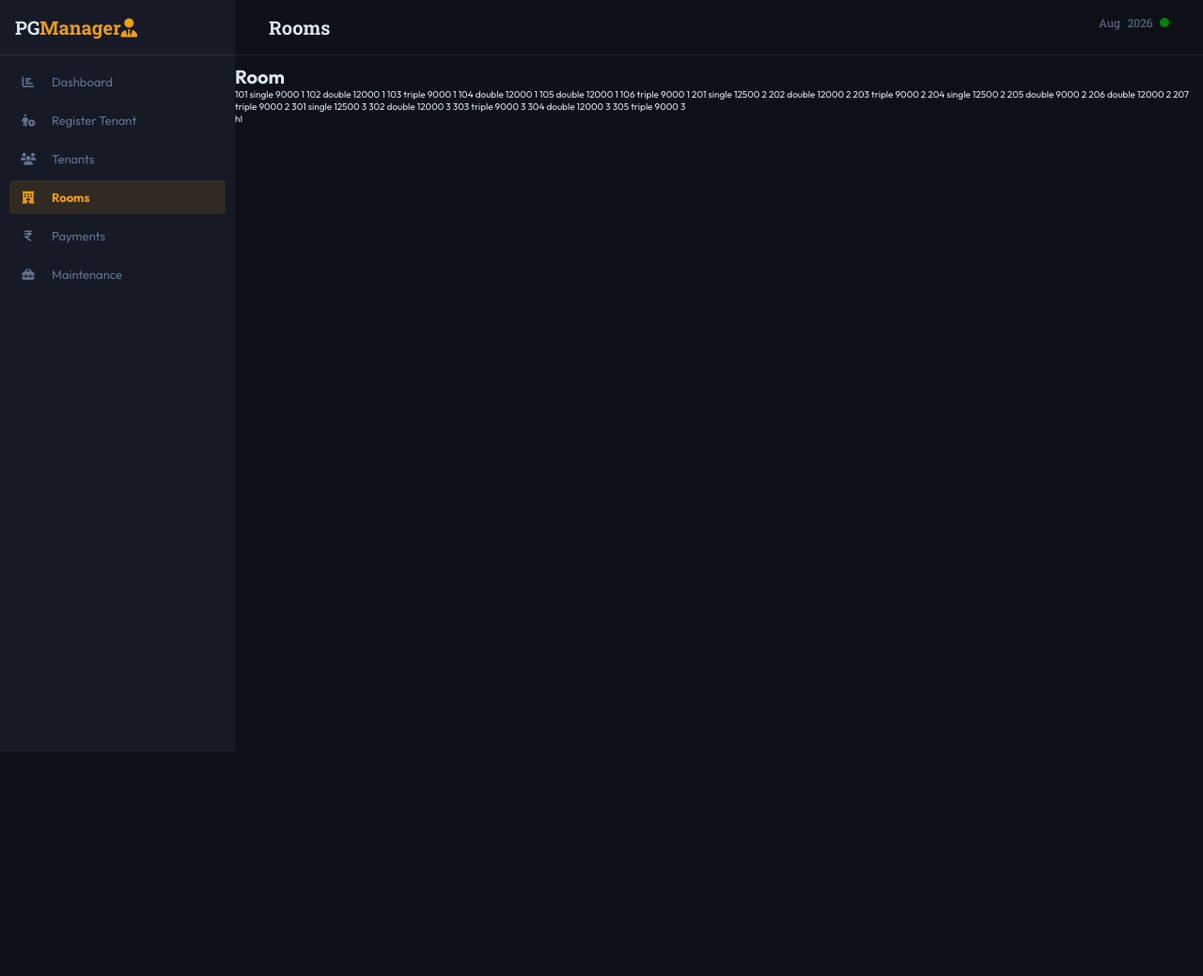
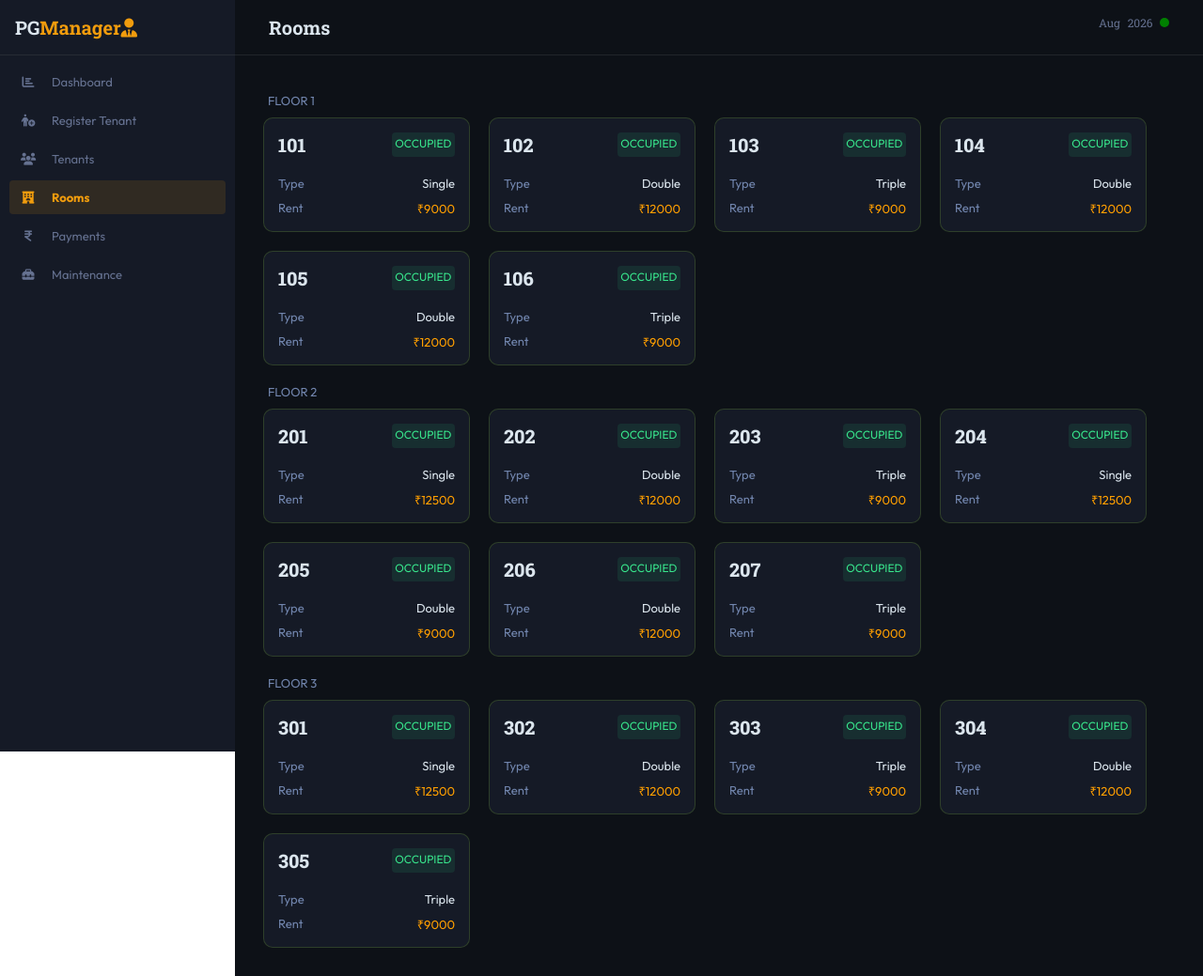
Before and after one commit to shubham33159/pg-rent-management-system, a Django app: page /room in a window 1280 px wide. Shown: the whole page at 94% size. Before the commit the page ends 800 px from the top, so only its background shows below. Run offline with Django 5.2, Linux system fonts and the light colour scheme; data comes from the database, SQL or seed files in the repository; both versions use the stored data as it was after the commit; data that the repository does not hold is empty; some libraries are stand-ins or nearby versions.

Commit message:
room functionality has been added

```diff
--- a/dashboard/forms.py
+++ b/dashboard/forms.py
@@ -34,7 +34,7 @@ from datetime import date
 
 
 class TenantForm(forms.ModelForm):
-    gender = forms.ChoiceField(label="Gender", choices=[("","Select Gender"), ("male","Male"), ("female","Female"), ("others","Others")])
+    # gender = forms.ChoiceField(label="Gender", choices=[("","Select Gender"), ("male","Male"), ("female","Female"), ("others","Others")])
     uid = forms.CharField(label="Adhar Number", max_length=12, validators=[RegexValidator(regex=r"^\d{12}$", message="Aadhaar number must contain exactly 12 digits.")], widget=forms.TextInput(attrs={"placeholder": "XXXX XXXX XXXX"}))
     emg_contact = forms.CharField(label="Contact Phone", max_length=10, validators=[RegexValidator(regex=r"^\d{10}$", message="Phone number must contain exactly 10 digits.")], widget=forms.TextInput(attrs={"placeholder": "e.g. 9999999999"}))
     move_in_date = forms.DateField(label="Move-In Date", initial=date.today, widget=forms.DateInput(attrs={"type": "date"}))
@@ -176,7 +176,7 @@ class AddressForm(forms.ModelForm):
 class RoomForm(forms.ModelForm):
     sharing_type = forms.ChoiceField(label="Sharing Type", choices=[("single","Single"),("double","Double"),("triple","Triple"), ("quadruple","Quadruple")])
     rent = forms.ChoiceField(label="Rent", choices=[("8000","₹8000"), ("9000","₹9000"), ("12000", "₹12000"), ("12500","₹12500")])
-    floor = forms.ChoiceField(label="Floor", choices=[("first", "First"), ("second","Second"), ("third","Third"), ("forth", "Forth"), ("fifth", "Fifth"), ("sixth", "Sixth"), ("seven","Seven")])
+    floor = forms.ChoiceField(label="Floor",choices=[(1, "Floor 1"), (2, "Floor 2"), (3, "Floor 3"), (4, "Floor 4"), (5, "Floor 5"), (6, "Floor 6"), (7, "Floor 7"),(8, "Floor 8"),(9, "Floor 9"),(10, "Floor 10")])
     class Meta:
         model = Room
 
--- a/dashboard/models.py
+++ b/dashboard/models.py
@@ -5,13 +5,27 @@ import uuid
 
 # Create your models here.
 class Room(models.Model):
-    number = models.CharField(max_length=10, null=False, blank=False)
-    sharing_type = models.CharField(max_length=10)
-    rent = models.CharField(max_length=100000)
-    floor = models.CharField(max_length=50)
+    FLOOR_CHOICES = (
+        (1, "Floor 1"),
+        (2, "Floor 2"),
+        (3, "Floor 3"),
+        (4, "Floor 4"),
+        (5, "Floor 5"),
+        (6, "Floor 6"),
+        (7, "Floor 7"),
+        (8, "Floor 8"),
+    )
+
+    SHARING_TYPE_CHOICES = (("single","Single"),("double","Double"),("triple","Triple"), ("quadruple","Quadruple"))
+    ROOM_RENT_CHOICES = (("8000","₹8000"), ("9000","₹9000"), ("12000", "₹12000"), ("12500","₹12500"))
+
+    number = models.CharField(max_length=10, null=False, blank=False, unique=True)
+    sharing_type = models.CharField(max_length=10, choices=SHARING_TYPE_CHOICES)
+    rent = models.CharField(max_length=100000, choices=ROOM_RENT_CHOICES)
+    floor = models.PositiveIntegerField( choices=FLOOR_CHOICES, null=False, blank=False)
 
     def __str__(self):
-        return f"Room {self.number}•{self.sharing_type}•₹{self.rent}/mo"
+        return f"Room {self.number} • {self.sharing_type} • ₹{self.rent}/mo"
 
 class Address(models.Model):
     street = models.CharField(max_length=100, null=False, blank=False)
@@ -25,12 +39,15 @@ class Address(models.Model):
 
 
 class Tenant(models.Model):
+
+    CHOICE_GENDER = (("","Select Gender"), ("male","Male"), ("female","Female"), ("others","Others"))
+
     firstname = models.CharField(max_length=100, null=False, blank=False)
     lastname = models.CharField(max_length=100, null=True, blank=True)
     phone_number = models.CharField(max_length=10, null=False, blank=False)
     email = models.EmailField(unique=True, null=True, blank=True)
     uid = models.CharField(unique=True, max_length=12, blank=False)
-    gender = models.CharField(max_length=10)
+    gender = models.CharField(max_length=10, choices=CHOICE_GENDER)
     status = models.CharField(max_length=100, null=False, blank=False, default="Active")
     emg_contact_name = models.CharField(max_length=100, null=False, blank=False)
     emg_contact = models.CharField(max_length=10, null=True, blank=True)
@@ -43,5 +60,5 @@ class Tenant(models.Model):
     slug = models.SlugField(unique=True, default=uuid.uuid4, editable=False)
 
 
-    # def __str__(self):
-    #     return f"{self.firstname} {self.lastname}"
+    def __str__(self):
+        return f"{self.firstname} {self.lastname}"
--- a/dashboard/static/dashboard/room.css
+++ b/dashboard/static/dashboard/room.css
@@ -25,7 +25,6 @@
     color: #657190;
     font-size: 1.2rem;
     word-spacing: 0.5rem;
-
 }
 
 .header-date .status-dot{
@@ -40,3 +39,66 @@
 body{
     color: #dbe5ed;
 }
+
+
+.room-container{
+    padding: 1rem 3rem 3rem 3rem;
+    /* padding-: 3rem; */
+    font-size: 1.3rem;
+}
+
+.room-container .floor{
+    margin: 2rem 0rem 1rem 0.5rem;
+    color: #7185ad;
+}
+
+.room{
+    display: grid;
+    grid-template-columns: repeat(auto-fit, 22rem);
+    column-gap: 2rem;
+    row-gap: 2rem;
+}
+
+.room-card{
+    border: 1.2px solid #2f402afb;
+    padding: 1rem;
+    border-radius: 1rem;
+    background: #151a26;
+}
+
+.room .room-card .card-details{
+    display: flex;
+    justify-content: space-between;
+    padding: 0.5rem;
+}
+
+.room .room-card .card-details .room-no{
+    font-weight: 800;
+    font-size: 2rem;
+    font-family: "Roboto Slab", serif;
+}
+
+.room .room-card .card-details .status{
+    display: inline-block;
+    padding: 0.3em;
+    border-radius: 4px;
+    font-size: 1.2rem;
+    font-weight: 400;
+    color: #38e58c;
+    background: rgba(34, 197, 121, 0.119);
+    text-transform: uppercase;
+}
+
+.room .room-card .room-no-status{
+    margin-bottom: 1rem;
+}
+
+.room .room-card .room-type-txt,
+.room .room-card .room-rent-txt,
+.room .room-card .name-txt{
+    color: #7185ad;
+}
+
+.room .room-card .room-rent{
+    color:  #ff9f00;
+}
--- /dev/null
+++ b/dashboard/templates/dashboard/includes/add-rooms.html
@@ -0,0 +1,25 @@
+
+<div class="room-card">
+
+    <div class="room-no-status card-details">
+        <span class="room-no">{{ r_info.number }}</span>
+        <span class="status">Occupied</span>
+    </div>
+    <div class="type card-details">
+        <span class="room-type-txt">Type</span>
+        <span class="rent-type">{{ r_info.sharing_type | title }}</span>
+    </div>
+    <div class="rent card-details">
+        <span class="room-rent-txt">Rent</span>
+        <span class="room-rent">₹{{ r_info.rent }}</span>
+    </div>
+
+    {% with greater_count=r_info.tenant_set.all.count %}
+        {% for t_info in r_info.tenant_set.all %}
+            <div class="tenant-name card-details">
+                <span class="name-txt">Tenant {% if greater_count > 1 %} {{ forloop.counter }} {% endif %}</span>
+                <span class="name">{{ t_info.firstname }} {{ t_info.lastname }}</span>
+            </div>
+        {% endfor %}
+    {% endwith %}
+</div>
--- a/dashboard/templates/dashboard/room.html
+++ b/dashboard/templates/dashboard/room.html
@@ -23,25 +23,16 @@ Rooms
         </div>
     </header>
 
+    <div class="room-container">
+        {% for floor, rooms in grouped_rooms %}
+            <div class=floor>FLOOR {{ floor }}</div>
+            <div class="room">
+                {% for r_info in rooms %}
+                    {% include "dashboard/includes/add-rooms.html" %}
+                {% endfor %}
+            </div>
+        {% endfor %}
+    </div>
 </main>
 
-<h1>Room</h1>
-
-{% for t_info in tenant %}
-    {{ t_info.firstname }}
-    {{ t_info.lastname }}
-{% endfor %}
-
-
-{% for r_info in room %}
-    {{ r_info.number }}
-    {{ r_info.sharing_type }}
-    {{ r_info.rent }}
-    {{ r_info.floor }}
-{% endfor %}
-
-<br>
-hI
-{{ room.0.tenant_set.all.0.lastname}}
-
 {% endblock content %}
--- a/dashboard/views.py
+++ b/dashboard/views.py
@@ -3,9 +3,13 @@ from dashboard.forms import TenantForm, AddressForm, RoomForm
 from dashboard.models import Tenant, Address, Room
 # Create your views here.
 
+from itertools import groupby
+from collections.abc import Iterable, Iterator
+
 def dashboard(request):
     return render(request, "dashboard/dashboard.html")
 
+# without form
 # def registration(request):
 #     if request.method == "POST":
 #         tenant_form = TenantForm(request.POST)
@@ -63,6 +67,7 @@ def dashboard(request):
 #     })
 
 
+## with form
 def registration(request):
     if request.method == "POST":
         tenant_form = TenantForm(request.POST)
@@ -98,11 +103,12 @@ def tenant(request):
     })
 
 def room(request):
-    tenant = Tenant.objects.all()
-    room = Room.objects.all()
+    rooms = Room.objects.all().order_by("floor", "number")
+    grouped_rooms = ((floor, list(room)) for floor, room in groupby(rooms, key = lambda room: room.floor))
+
+
     return render(request, "dashboard/room.html", {
-        "tenant": tenant,
-        "room": room
+        "grouped_rooms": grouped_rooms,
     })
 
 
```
Also changed, not shown: dashboard/templates/dashboard/includes/header.html (deleted, +0 -9 lines), dashboard/migrations/0016_alter_room_number.py (added), dashboard/migrations/0017_alter_room_floor.py (added), dashboard/migrations/0018_remove_room_floor.py (added), dashboard/migrations/0019_room_floor.py (added), dashboard/migrations/0020_alter_room_floor.py (added), dashboard/migrations/0021_alter_room_floor.py (added), db.sqlite3.
